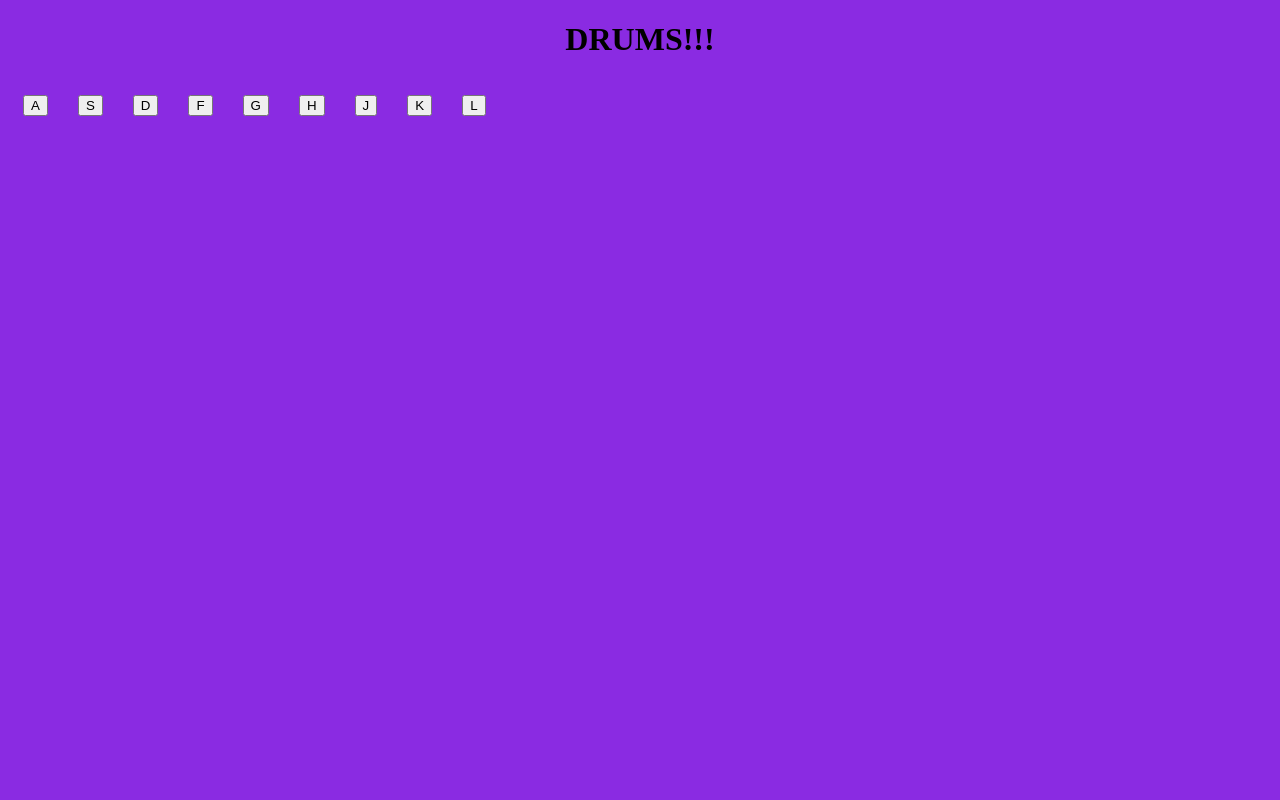
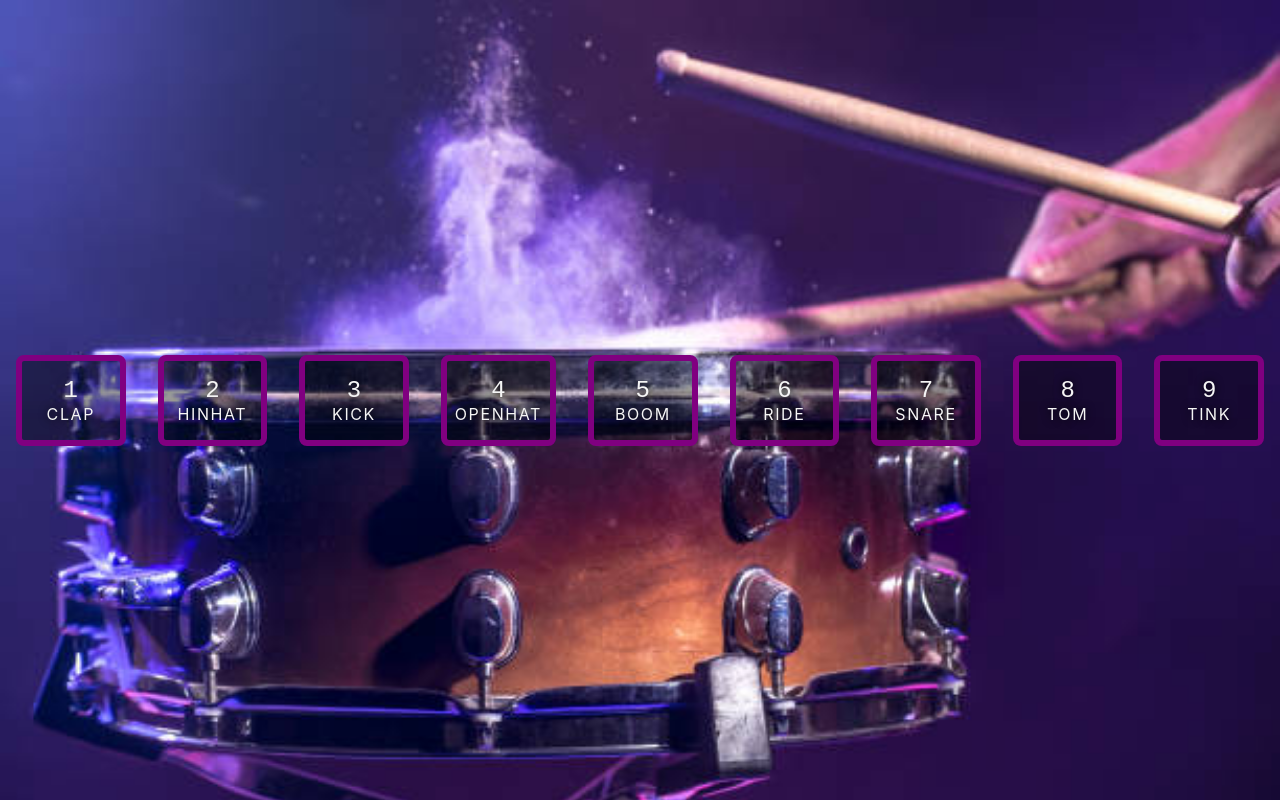
Before and after one commit to Suki93/drums, a plain HTML site: page index.html in a window 1280 px wide. Drawn offline with Linux system fonts and the light colour scheme.

Commit message:
just roll

```diff
--- a/index.css
+++ b/index.css
@@ -1,10 +1,48 @@
+html {
+    background: url("drums.jpg");
+    background-size: cover;
+}
+
 body {
-    background-color: blueviolet;
-    text-align: center;
-}
-.key {
-    padding: 15px;
+   margin: 0;
+   padding: 0;
+    font-family:-apple-system, BlinkMacSystemFont, 'Segoe UI', Roboto, Oxygen, Ubuntu, Cantarell, 'Open Sans', 'Helvetica Neue', sans-serif
 }
 .keys {
     display: flex;
+    flex: 1;
+    min-height: 100vh;
+    align-items: center;
+    justify-content: center;
 }
+
+.key{
+    border: .4rem solid purple;
+    border-radius: .5rem;
+    margin: 1rem;
+    font-size: 1,5rem;
+    padding: 1rem .5rem;
+    transition: all .09s ease;
+    width: 10rem;
+    text-align: center;
+    color: whitesmoke;
+    background: rgba(0,0,0,0.4);
+    text-shadow: 0 0 .5rem black;
+}
+
+.playing {
+    transform: scale(1.2);
+    border-color: rgb(228, 140, 228);
+    box-shadow: 0 0 1rem rgb(228, 140, 228);
+  }
+  kbd {
+    display: block;
+    font-size: 1.5rem;
+  }
+
+  .sound {
+    font-size: 1rem;
+    text-transform: uppercase;
+    letter-spacing: .1rem;
+    color: whitesmoke;
+  }
--- a/index.html
+++ b/index.html
@@ -2,40 +2,61 @@
 <html>
     <head>
         <link href="index.css" type="text/css" rel="stylesheet" >
-        <script src="index.js" type="text/javascript" ></script>
+
         <title>Drums</title>
     </head>
     <body>
-        <h1>DRUMS!!!</h1>
+
 
         <div class="keys">
-            <div class="key" id="A">
-                <button>A</button>
+            <div class="key" data-key="49">
+                <kbd>1</kbd>
+                <span class="sound">clap</span>
             </div>
-            <div class="key" id="S">
-                <button>S</button>
+            <div class="key" data-key="50">
+                <kbd>2</kbd>
+                <span class="sound">hinhat</span>
             </div>
-            <div class="key" id="D">
-                <button>D</button>
+            <div class="key"  data-key="51">
+                <kbd>3</kbd>
+                <span class="sound">kick</span>
             </div>
-            <div class="key" id="F">
-                <button>F</button>
+            <div class="key"  data-key="52">
+                <kbd>4</kbd>
+                <span class="sound">openhat</span>
             </div>
-            <div class="key" id="G">
-                <button>G</button>
+            <div class="key"  data-key="53">
+                <kbd>5</kbd>
+                    <span class="sound">boom</span>
             </div>
-            <div class="key" id="H">
-                <button>H</button>
+            <div class="key"  data-key="54">
+                <kbd>6</kbd>
+                <span class="sound">ride</span>
             </div>
-            <div class="key" id="J">
-                <button>J</button>
+            <div class="key"  data-key="55">
+                <kbd>7</kbd>
+                <span class="sound">snare</span>
             </div>
-            <div class="key" id="K">
-                <button>K</button>
+            <div class="key"  data-key="56">
+                <kbd>8</kbd>
+                <span class="sound">tom</span>
             </div>
-            <div class="key" id="L">
-                <button>L</button>
+            <div class="key"  data-key="57">
+                <kbd>9</kbd>
+                <span class="sound">tink</span>
             </div>
         </div>
+
+        <audio src="sounds/clap.wav" data-key="49"></audio>
+        <audio src="sounds/hihat.wav" data-key="50"></audio>
+        <audio src="sounds/kick.wav" data-key="51"></audio>
+        <audio src="sounds/openhat.wav" data-key="52"></audio>
+        <audio src="sounds/boom.wav" data-key="53"></audio>
+        <audio src="sounds/ride.wav" data-key="54"></audio>
+        <audio src="sounds/snare.wav" data-key="55"></audio>
+        <audio src="sounds/tom.wav" data-key="56"></audio>
+        <audio src="sounds/tink.wav" data-key="57"></audio>
+
+        <script src="index.js" type="text/javascript" ></script>
     </body>
 </html>
--- a/index.js
+++ b/index.js
@@ -0,0 +1,22 @@
+function removeTransition(e) {
+    if (e.propertyName !== 'transform') return;
+    e.target.classList.remove('playing');
+  }
+
+  function playSound(e) {
+    const audio = document.querySelector(`audio[data-key="${e.keyCode}"]`);
+    const key = document.querySelector(`div[data-key="${e.keyCode}"]`);
+
+    if (!audio) return;
+
+    key.classList.add('playing');
+
+    audio.currentTime = 0;
+
+    audio.play();
+  }
+
+  const keys = Array.from(document.querySelectorAll('.key'));
+  keys.forEach(key => key.addEventListener('transitionend', removeTransition));
+
+  window.addEventListener('keydown', playSound);
```
Also changed, not shown: drums.jpg (added), 9 other files.
